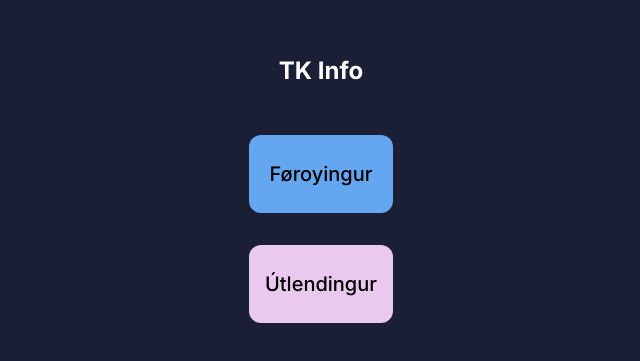
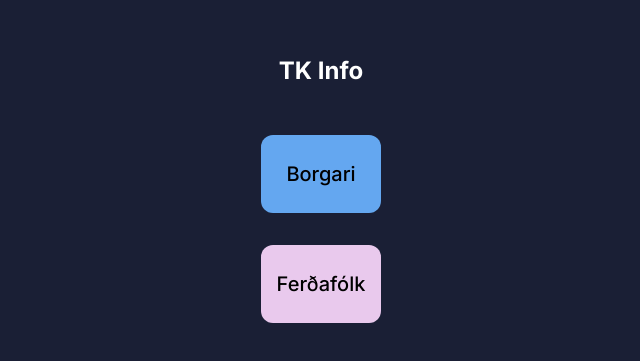
Before and after one commit to AviajaTK/torshavn-info, a Next.js app: page / in a window 1280 px wide. Shown: the part 211-572 px from the top of the page, without its empty margins (319-959 px from the left). Built offline with nearby package versions, Linux system fonts and the light colour scheme.

Commit message:
Fix button labels: Føroyingur  Borgari, Útlendingur  Ferðafólk

```diff
--- a/app/page.tsx
+++ b/app/page.tsx
@@ -10,10 +10,10 @@ export default function Home() {
       <div className="text-white text-2xl font-bold mb-12">TK Info</div>
       <div className="flex flex-col items-center justify-center gap-8">
         <button className="button button-faroese w-96" onClick={() => router.push('/faroese')}>
-          Føroyingur
+          Borgari
         </button>
         <button className="button button-foreign w-96" onClick={() => router.push('/foreign')}>
-          Útlendingur
+          Ferðafólk
         </button>
       </div>
     </main>
```
